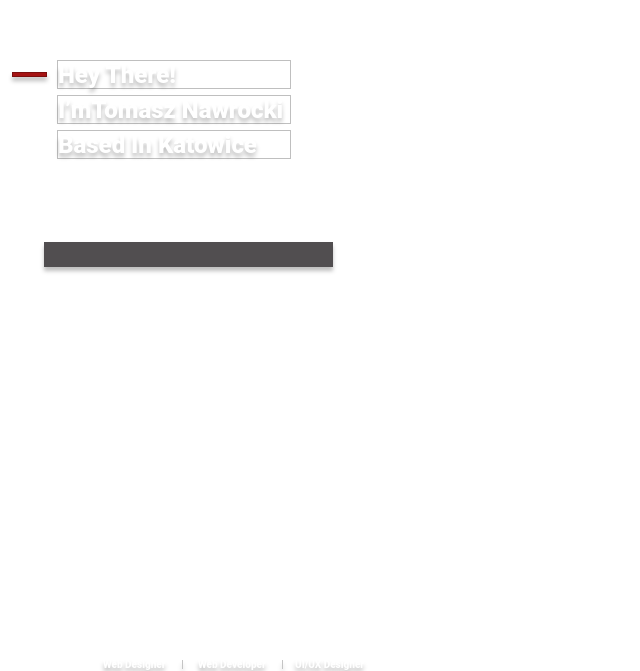
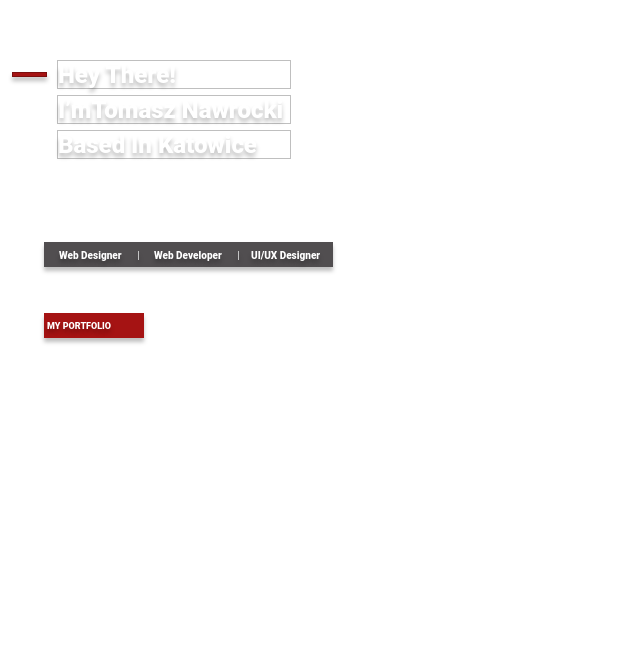
Before and after one commit to NavroO/Portfolio-Application, a React (Create React App) app in the folder portfolio/: page / in a window 1280 px wide. Shown: the part 167-838 px from the top of the page, without its empty margins (0-640 px from the left). After the commit the page ends 800 px from the top, so only its background shows below. Built offline with nearby package versions, Linux system fonts and the light colour scheme.

Commit message:
Added some CSS styles

```diff
--- a/portfolio/src/CSS/Welcome.css
+++ b/portfolio/src/CSS/Welcome.css
@@ -1,3 +1,10 @@
+* {
+    margin: 0;
+    padding: 0;
+    text-align: center;
+}
+
+
 .Text {
     position: absolute;
 
@@ -68,7 +75,6 @@
 }
 
 .Labelchild1 {
-    /* TODO:  Render this object on parent */
     position: absolute;
     width: 1px;
     height: 9px;
@@ -80,7 +86,6 @@
 }
 
 .Labelchild2 {
-    /* TODO:  Render this object on parent */
     position: absolute;
     width: 1px;
     height: 9px;
@@ -130,3 +135,37 @@
     left: 251px;
     top: 417px;
 }
+
+
+.Portfolio {
+    position: absolute;
+    width: 100px;
+    height: 25px;
+    left: 44px;
+    top: 480px;
+
+    background: #A51313;
+    box-shadow: 0px 4px 4px rgba(0, 0, 0, 0.25);
+}
+
+.PortfolioText {
+    /* TODO: CENTER TEXT DOSEN'T WORK  */
+    position: absolute;
+    width: 97px;
+    height: 18px;
+    left: 47px;
+    top: 484px;
+
+    font-family: Roboto;
+    font-style: normal;
+    font-weight: 900;
+    font-size: 9px;
+    line-height: 11px;
+    display: flex;
+    align-items: center;
+    text-align: center;
+
+    color: #FFFFFF;
+
+    text-shadow: 0px 4px 4px rgba(0, 0, 0, 0.25);
+}
--- a/portfolio/src/Components/Welcome.js
+++ b/portfolio/src/Components/Welcome.js
@@ -9,14 +9,15 @@ class Welcome extends Component {
                 <p className="Text" id="welcome">I’m <p className="name">Tomasz Nawrocki</p></p>
                 <p className="Text" id="city">Based In Katowice</p>
                 <div className="Label"></div>
-                <div className="Label2">
-                    <p className="labelText" id="wd">Web Designer</p>
-                    <p className="labelText" id="wb">Web Developer</p>
-                    <p className="labelText" id="ui">UI/UX Designer</p>
-                    <div className="Labelchild1"></div>
-                    <div className="Labelchild2"></div>
-                </div>
-
+                <div className="Label2"></div>
+                <p className="labelText" id="wd">Web Designer</p>
+                <p className="labelText" id="wb">Web Developer</p>
+                <p className="labelText" id="ui">UI/UX Designer</p>
+                <div className="Labelchild1"></div>
+                <div className="Labelchild2"></div>
+                <div className="Portfolio"></div>
+                <p className="PortfolioText">MY PORTFOLIO</p>
+                <div className="bg"></div>
             </div>
         );
     }
```
